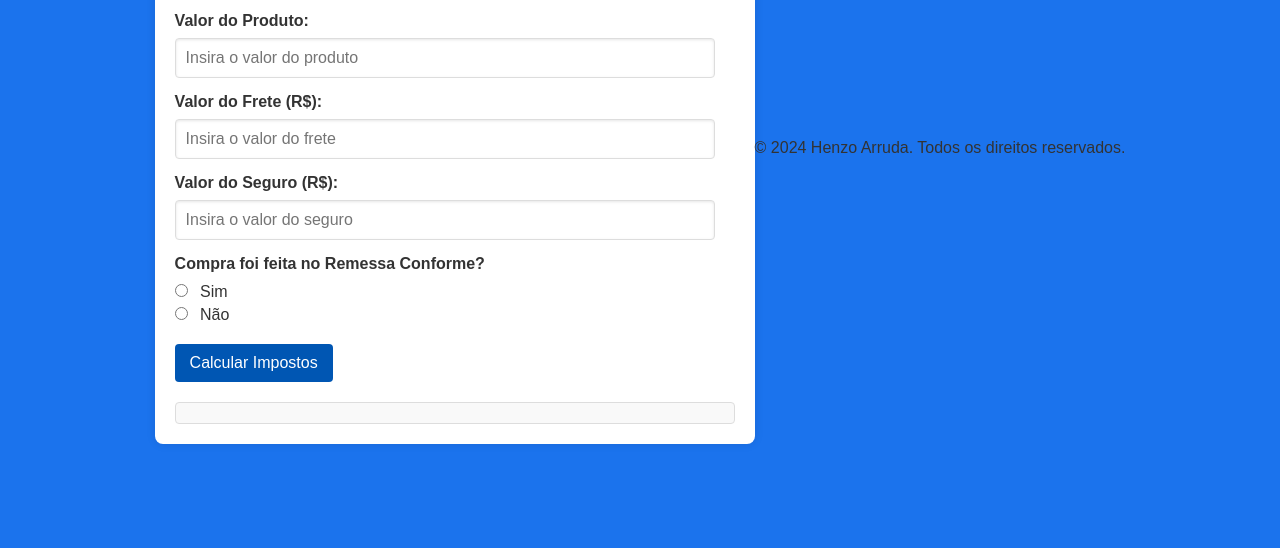
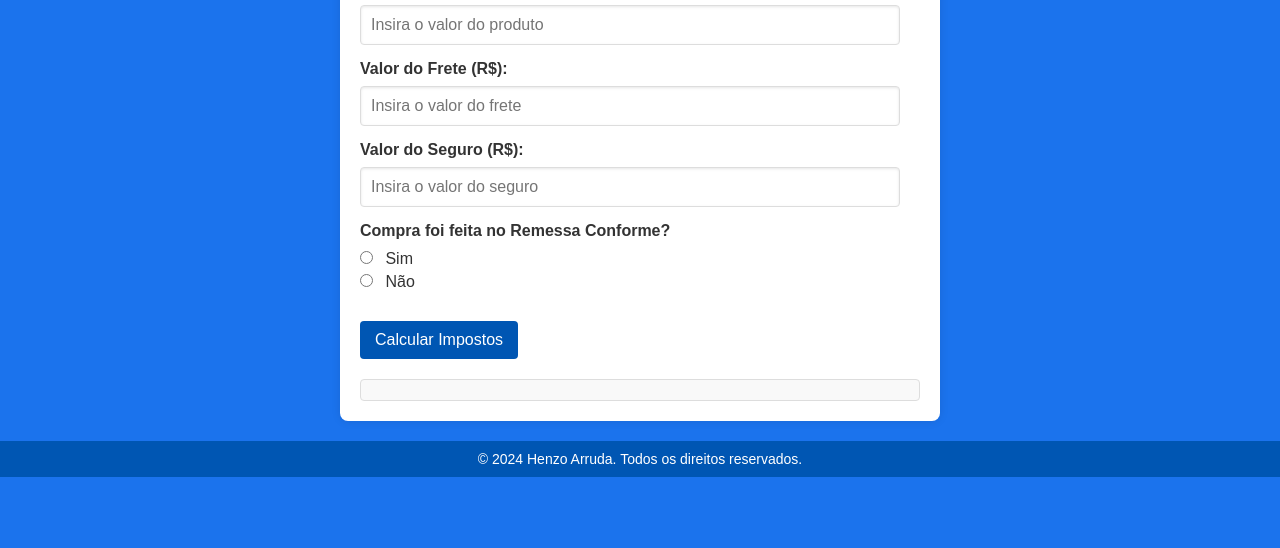
Before and after one commit to henzoarruda/calculadora-impostos, a plain HTML site: page index.html in a window 1280 px wide. Shown: the part 252-800 px from the top of the page. Drawn offline with Linux system fonts and the light colour scheme.

Commit message:
Update style.css

```diff
--- a/src/css/style.css
+++ b/src/css/style.css
@@ -11,9 +11,10 @@ body {
     background-color: #1b73ed;
     color: #333;
     display: flex;
+    flex-direction: column;
     justify-content: center;
     align-items: center;
-    height: 100vh;
+    min-height: 100vh;
 }
 
 /* Estilo do container principal */
@@ -31,7 +32,6 @@ h1 {
     color: #0056b3;
     margin-bottom: 20px;
     text-align: center;
-
 }
 
 /* Estilo dos labels e inputs */
@@ -49,6 +49,8 @@ select {
     border: 1px solid #ddd;
     border-radius: 4px;
     font-size: 16px;
+    background-color: #fff; /* Garantir que o fundo dos inputs seja branco */
+    color: #333; /* Cor do texto dos inputs */
 }
 
 input[type="number"] {
@@ -65,6 +67,7 @@ button {
     font-size: 16px;
     cursor: pointer;
     transition: background-color 0.3s;
+    margin-top: 10px; /* Adiciona uma margem superior para separar do input anterior */
 }
 
 button:hover {
@@ -119,3 +122,14 @@ button:hover {
 .taxa-importacao {
     color: #e63946;
 }
+
+/* Estilo do footer */
+footer {
+    background-color: #0056b3;
+    color: #fff;
+    text-align: center;
+    padding: 10px 0;
+    font-size: 14px;
+    margin-top: 20px;
+    width: 100%;
+}
```
